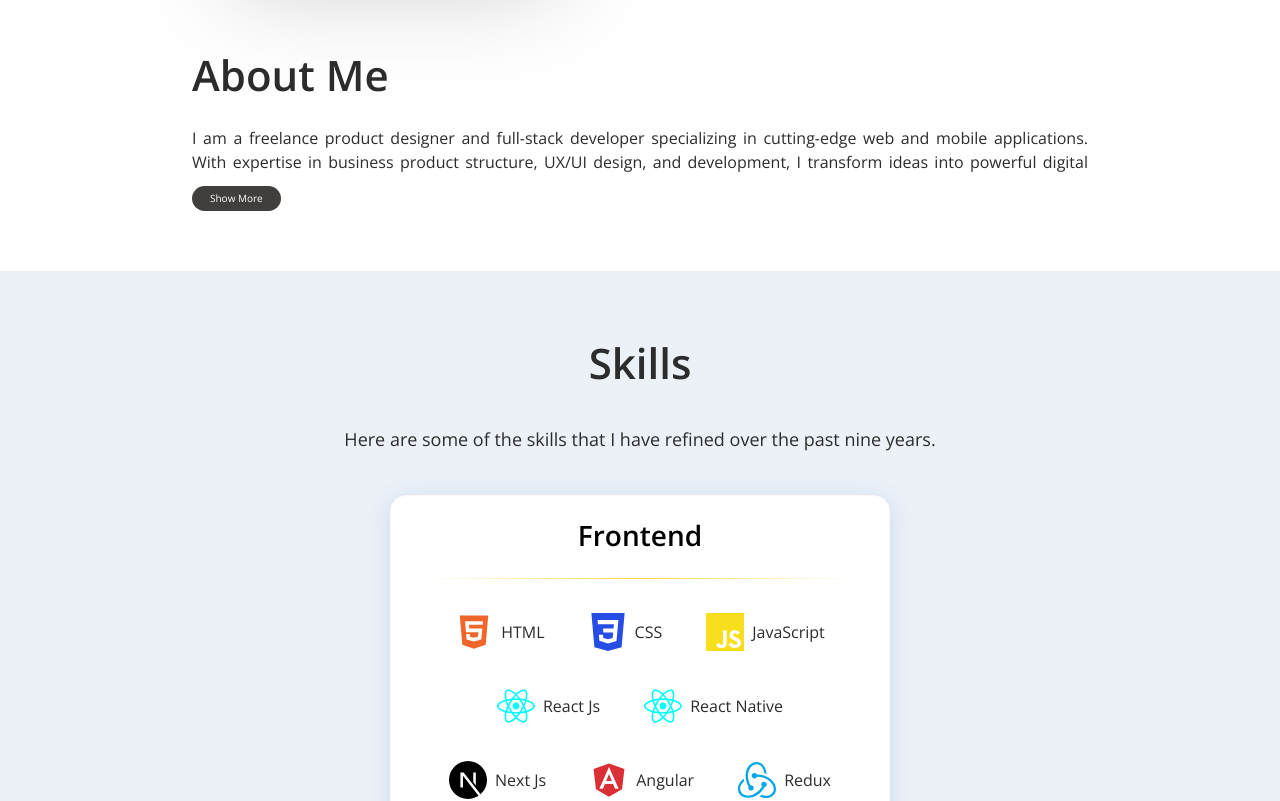
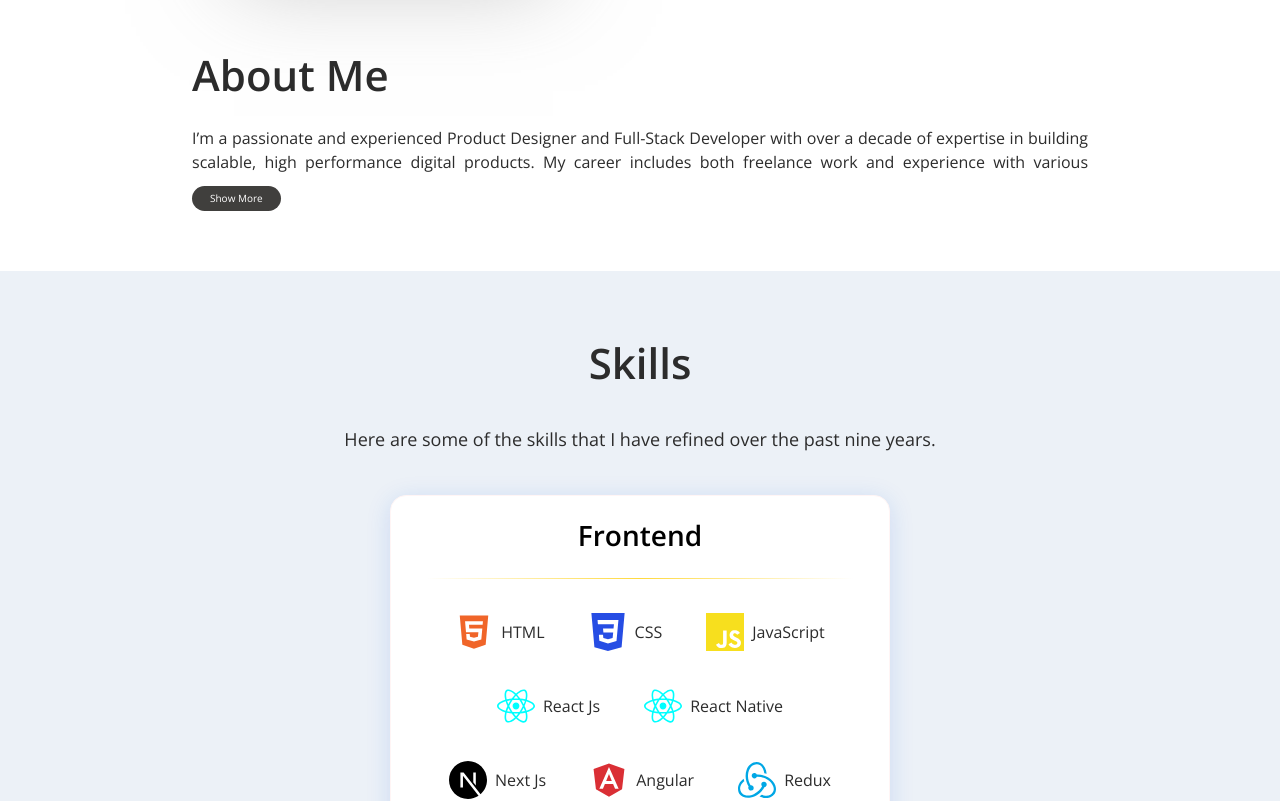
Before and after one commit to vineethpradeep/Vineeth_portfolio, a React (Vite) app: page / in a window 1280 px wide. Shown: the part 600-1401 px from the top of the page. Built offline with nearby package versions, Linux system fonts and the light colour scheme.

Commit message:
update aboutme

```diff
--- a/src/pages/About.jsx
+++ b/src/pages/About.jsx
@@ -21,10 +21,14 @@ export default function About() {
       <Wrapper>
         <Title>About Me</Title>
         <ToggleParagraph>
-          I am a freelance product designer and full-stack developer
-          specializing in cutting-edge web and mobile applications. With
-          expertise in business product structure, UX/UI design, and
-          development, I transform ideas into powerful digital solutions.
+          I’m a passionate and experienced Product Designer and Full-Stack
+          Developer with over a decade of expertise in building scalable, high
+          performance digital products. My career includes both freelance work
+          and experience with various platform companies, allowing me to deliver
+          end-to-end solutions that combine intuitive user experiences with
+          robust, future ready architecture. This diverse background has honed
+          my ability to meet business needs while setting new standards for
+          quality.
           <br />
           <br />
           Leveraging modern technologies like generative AI, cloud computing,
@@ -39,11 +43,31 @@ export default function About() {
           standards, such as layout flow writing mode, screen reader, and view.
           I excel in handling viewport suits for layout design and custom
           viewports, ensuring optimal rendering and visual representation. I
-          possess in-depth knowledge of the DOM and CSSOM, including parsing,
-          scripting, rendering concepts for different screen engines, and
-          painting. Additionally, I am proficient in integrating third-party
-          module parsing libraries and frameworks to enhance functionality and
-          performance.
+          possess in-depth knowledge parsing, scripting, rendering concepts for
+          different screen engines, and painting. Additionally, I am proficient
+          in integrating third-party module parsing libraries and frameworks to
+          enhance functionality and performance.
+          <br />
+          <br />
+          I specialise in designing and developing web and mobile applications
+          using technologies like React.js, Next.js, Angular, Node.js, and
+          Python. I focus on creating seamless API integrations, realtime
+          interfaces, and component driven architectures that scale with
+          business needs. From responsive web apps to native mobile solutions, I
+          ensure each product is high performing and user friendly. My expertise
+          extends to cloud native solutions and SaaS architecture. I help
+          businesses build subscription based applications that are scalable and
+          reliable. Using Docker, Kubernetes, and CI/CD pipelines, I
+          containerise and deploy services in the cloud, ensuring fault tolerant
+          and scalable environments. I have experience architecting multi tenant
+          systems and orchestrating micro services for flexible, high
+          performance deployments. I excel at bridging design thinking with
+          technical execution, building responsive, accessible UIs that adapt to
+          various devices. I integrate and customise CMS platforms like
+          WordPress, Drupal, and headless CMS to support complex workflows in
+          marketing, sales, and customer engagement. My architectural approach
+          optimises performance, focusing on low latency communication between
+          frontend and backend services.
           <br />
           <br />
           Beyond technical proficiency, I have honed my visual design skills to
```
